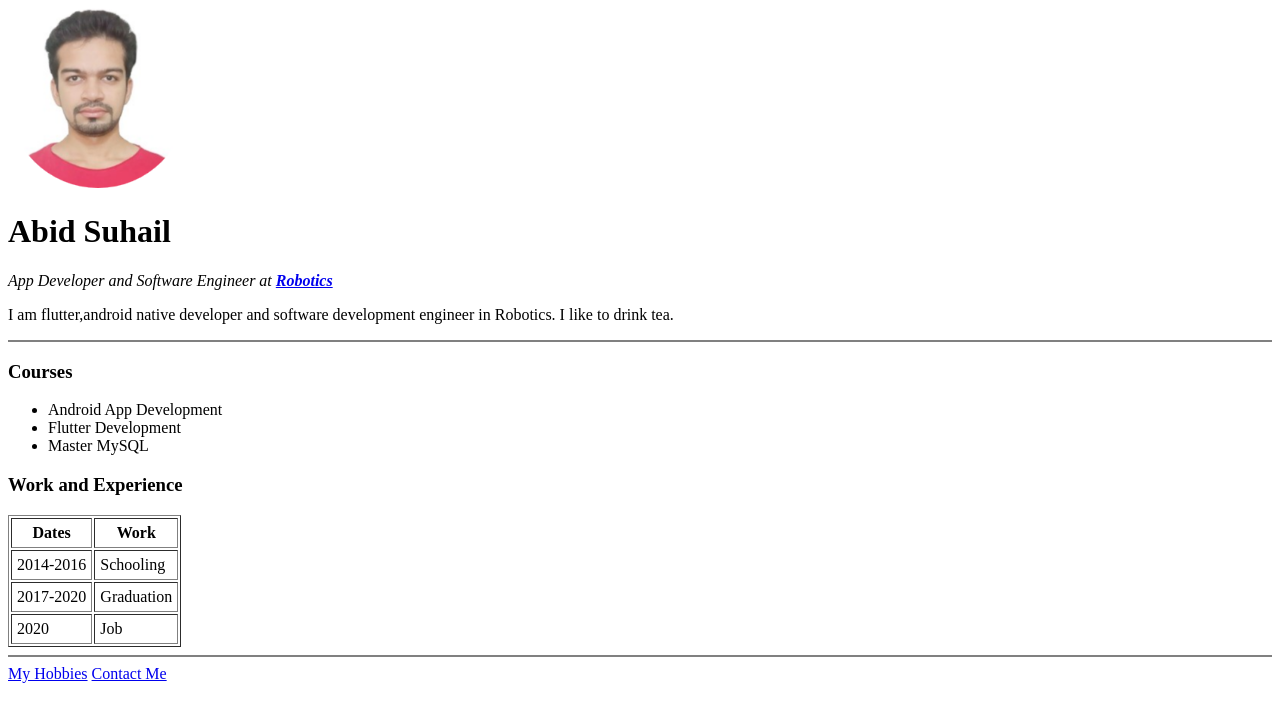
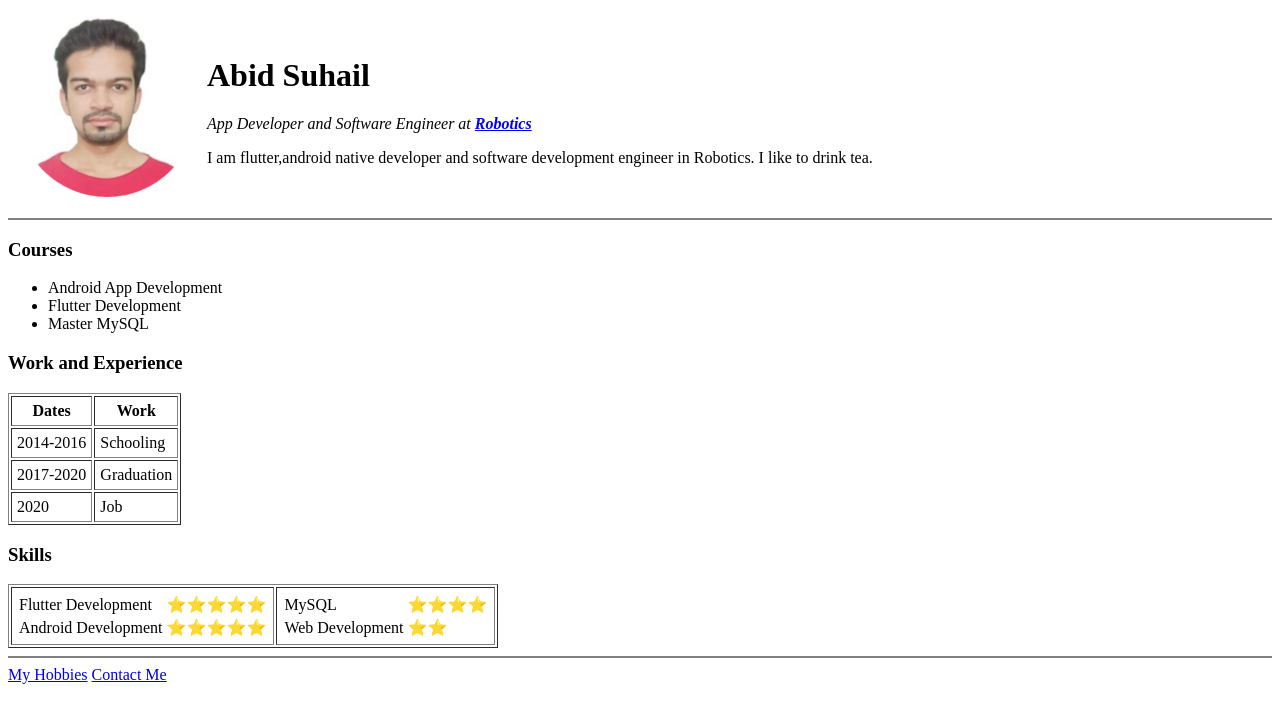
Before and after one commit to abidsuhail/AbidCV, a plain HTML site: page index.html in a window 1280 px wide. Drawn offline with Linux system fonts and the light colour scheme.

Commit message:
complex table

```diff
--- a/index.html
+++ b/index.html
@@ -1,14 +1,26 @@
 <!DOCTYPE html>
 <html lang="en">
+
 <head>
     <meta charset="UTF-8">
     <title>Abid Profile</title>
 </head>
+
 <body>
-    <img src="pic.png" alt="Abid Pic" width="180">
-    <h1>Abid Suhail</h1>
-    <p><em>App Developer and Software Engineer at <a href="http://www.provensolution.com"><strong>Robotics</strong></a></em></p>
-    <p>I am flutter,android native developer and software development engineer in Robotics. I like to drink tea. </p>
+    <table cellspacing="8">
+        <tr>
+            <td><img src="pic.png" alt="Abid Pic" width="180"></td>
+            <td>
+                <h1>Abid Suhail</h1>
+                <p><em>App Developer and Software Engineer at <a
+                            href="http://www.provensolution.com"><strong>Robotics</strong></a></em></p>
+                <p>I am flutter,android native developer and software development engineer in Robotics. I like to drink
+                    tea. </p>
+
+            </td>
+
+        </tr>
+    </table>
     <hr noshade>
     <h3>Courses</h3>
     <ul>
@@ -35,8 +47,51 @@
             <td>Job</td>
         </tr>
     </table>
+    <h3>Skills</h3>
+    <table border="1" cellpadding="4">
+        <tr>
+            <td>
+                <table>
+                    <tr>
+                        <td>Flutter Development</td>
+                        <td>&#11088;&#11088;&#11088;&#11088;&#11088;</td>
+                    </tr>
+                    <tr>
+                        <td>Android Development</td>
+                        <td>&#11088;&#11088;&#11088;&#11088;&#11088;</td>
+                    </tr>
+                </table>
+            </td>
+            <td>
+                <table>
+                    <tr>
+                        <td>MySQL</td>
+                        <td>&#11088;&#11088;&#11088;&#11088;</td>
+                    </tr>
+                    <tr>
+                        <td>Web Development</td>
+                        <td>&#11088;&#11088;</td>
+                    </tr>
+                </table>
+            </td>
+        </tr>
+
+        <!-- <tr>
+            <td>Android Development</td>
+            <td>&#11088;&#11088;&#11088;&#11088;&#11088;</td>
+        </tr>
+        <tr>
+            <td>Flutter Development</td>
+            <td>&#11088;&#11088;&#11088;&#11088;&#11088;</td>
+        </tr>
+        <tr>
+            <td>MySQL</td>
+            <td>&#11088;&#11088;&#11088;</td>
+        </tr> -->
+    </table>
     <hr noshade>
     <a href="hobbies.html">My Hobbies</a>
     <a href="contact.html">Contact Me</a>
 </body>
+
 </html>
```
